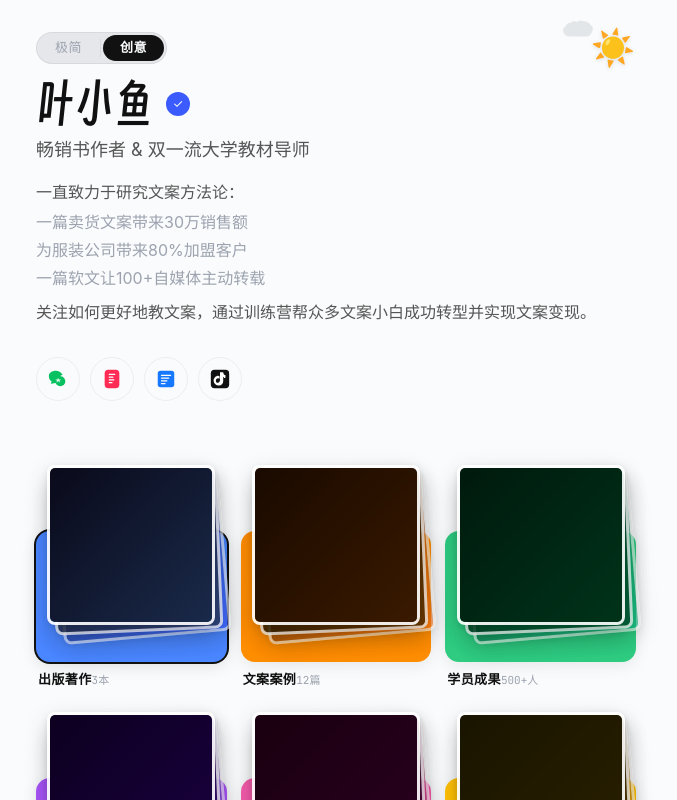
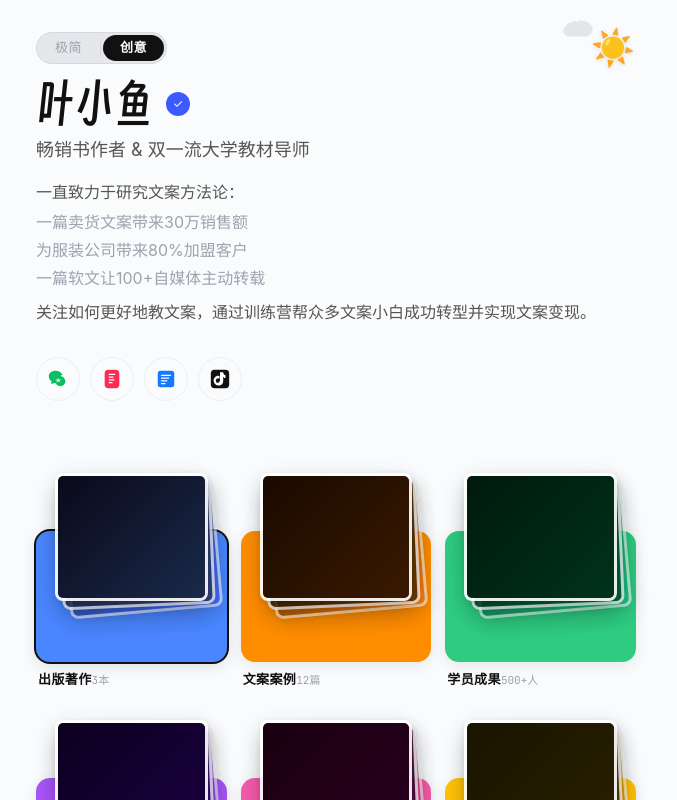
Before and after one commit to moyimi-0211/yexiaoyu-Personal-Introduction, a React (Vite) app: page / in a window 1280 px wide. Both pictures are taken after a click on the button "创意". Shown: the top 800 px of the page, without its empty margins (304-981 px from the left). Built offline with nearby package versions, Linux system fonts and the light colour scheme; a small style sheet from the web is missing; a web font is replaced by a local one.

Commit message:
缩小叠放卡片尺寸 | stack-wrap缩小至80%宽62%高,彩色底座露出更多

```diff
--- a/src/index.css
+++ b/src/index.css
@@ -361,10 +361,10 @@ body {
 /* — 3 层卡片叠放容器 — */
 .folder-stack-wrap {
   position: absolute;
-  top: 4%;
-  left: 6%;
-  right: 6%;
-  bottom: 18%;
+  top: 8%;
+  left: 10%;
+  right: 10%;
+  bottom: 30%;
   z-index: 1;
 }
 
```
